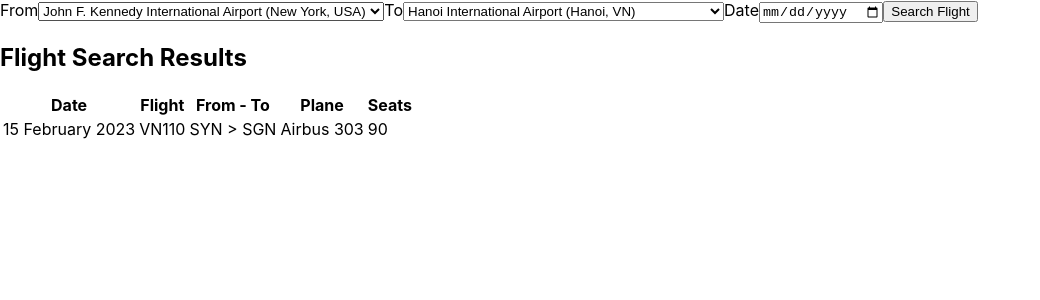
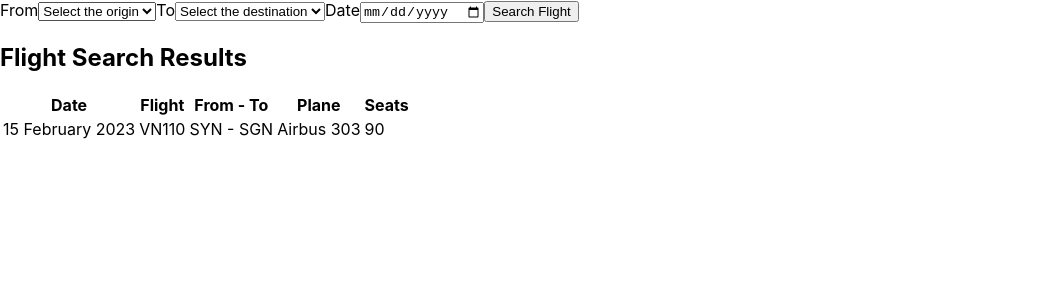
Before and after one commit to Jeffrey-Fazal/tail-airline-client, a React (Create React App) app: page / in a window 1280 px wide. Shown: the top 300 px of the page, without its empty margins (0-1040 px from the left). Built offline with nearby package versions, Linux system fonts and the light colour scheme.

Commit message:
done dataflow for search page, todo: filter flights according to the inputs

```diff
--- a/src/common/FlightsTable.jsx
+++ b/src/common/FlightsTable.jsx
@@ -25,7 +25,7 @@ const FlightRow = () => {
         <tr>
             <td>15 February 2023</td>
             <td>VN110</td>
-            <td>SYN > SGN</td>
+            <td>SYN - SGN</td>
             <td>Airbus 303</td>
             <td>90</td>
         </tr>
--- a/src/pages/search/SearchPage.jsx
+++ b/src/pages/search/SearchPage.jsx
@@ -1,41 +1,104 @@
-import React, { Component } from 'react';
+import React, { Component, useState } from 'react';
 import FlightsTable from '../../common/FlightsTable';
 
-const SearchPage = () => {
+class SearchPage extends Component {
+    constructor() {
+        super();
+        this.state = {
+            flights: [
+                { "id": 4, "flight_number": "SYDAUHAM", "origin": "SYD", "destination": "AUD", "date": "2023-05-08T09:53:01.000Z", "airplane_id": 1, "created_at": "2023-02-07T22:48:28.483Z", "updated_at": "2023-02-07T22:48:28.483Z", "url": "http://localhost:3001/flights/4.json" },
+                { "id": 5, "flight_number": "QLDWAAPM", "origin": "QLD", "destination": "WAH", "date": "2023-05-09T09:53:01.000Z", "airplane_id": 1, "created_at": "2023-02-07T22:48:28.487Z", "updated_at": "2023-02-07T22:48:28.487Z", "url": "http://localhost:3001/flights/5.json" },
+                { "id": 6, "flight_number": "ADLNTHAM", "origin": "ADL", "destination": "NTO", "date": "2023-04-03T09:53:01.000Z", "airplane_id": 2, "created_at": "2023-02-07T22:48:28.492Z", "updated_at": "2023-02-07T22:48:28.492Z", "url": "http://localhost:3001/flights/6.json" }],
+        }
+
+        this.searchFlights = this.searchFlights.bind(this);
+    }
+
+    searchFlights(origin, destination,date) {
+        console.log("searching...", origin, destination, date);
+        // TODO: filter the flights by origin, destination and date
+
+    }
+
+    render() {
+        return (
+            <div>
+                <SearchBar origins={this.state.flights.map(flight => flight['origin'])} destinations={this.state.flights.map(flight => flight['destination'])} onSubmit={this.searchFlights}/>
+                <Flights />
+            </div>
+        )
+    }
+
+};
+
+const SearchBar = (props) => {
+    const [origin, setOrigin] = useState('');
+    const [destination, setDestination] = useState('');
+    const [date, setDate] = useState('');
+
+    const _handleChangeOrigin = (e) => {
+        console.log(e.target.value);
+        setOrigin(e.target.value)
+    };
+
+    const _handleChangeDestination = (e) => {
+        console.log(e.target.value);
+        setDestination(e.target.value)
+    };
+
+    const _handleChangeDate = (e) => {
+        console.log(e.target.value);
+        setDate(e.target.value)
+    };
+
+    const _handleSubmit = (e) => {
+        // prevent the browser from reloading the page
+        e.preventDefault();
+        console.log('submittted');
+        props.onSubmit(origin, destination, date)
+
+    };
+
     return (
-        <div>
-            <SearchBar />
-            <Flights />
-        </div>
+        <form onSubmit={_handleSubmit}>
+            <label>From
+                <OriginSelect origins={props.origins} handleChangeOrigin={_handleChangeOrigin} />
+            </label>
+            <label>To
+                <DestinationSelect destinations={props.destinations} handleChangeDestination={_handleChangeDestination} />
+            </label>
+
+            <label>Date
+                <input type="date" name="date" id="date" onChange={_handleChangeDate} />
+            </label>
+            <input type="submit" value="Search Flight" />
+        </form>
+    )
+}
+
+const OriginSelect = ({ origins, handleChangeOrigin }) => {
+    return (
+        <select name="origins" id="origins" onChange={handleChangeOrigin}>
+            <option value=''>Select the origin</option>
+            {
+                origins.map(origin => <option value={origin} key={origin}>{origin}</option>)
+            }
+        </select>
+
     )
 };
 
-const SearchBar = () => {
+const DestinationSelect = ({ destinations, handleChangeDestination }) => {
     return (
-        <div>
-            <div>
-                <form>
-                    <label htmlFor="origin">From</label>
-                    <select name="origin" id="origin">
-                        <option value="JFK">John F. Kennedy International Airport (New York, USA)</option>
-                        <option value="SYD">Sydney International Airport (Sydney, AUS)</option>
-                        <option value="MEL">Melbourne International Airport (Melbourne, AUS) </option>
-                    </select>
-                    <label htmlFor="destination">To</label>
-                    <select name="destination" id="destination">
-                        <option value="HAN">Hanoi International Airport (Hanoi, VN)</option>
-                        <option value="SGN">Ho Chi Minh City International Airport (HCMC, VN)</option>
-                        <option value="DAD">Da Nang International Airport (Da Nang, VN)</option>
-                    </select>
-                    <label htmlFor="date">Date</label>
-                    <input type="date" name="date" id="date" />
-                    <input type="submit" value="Search Flight" />
-                </form>
-            </div>
-        </div>
+        <select name="destinations" id="destinations" onChange={handleChangeDestination}>
+            <option value=''>Select the destination</option>
+            {
+                destinations.map(destination => <option value={destination} key={destination}>{destination}</option>)
+            }
+        </select>
+
     )
-}
-
+};
 const Flights = () => {
     return (
         <div>
```
